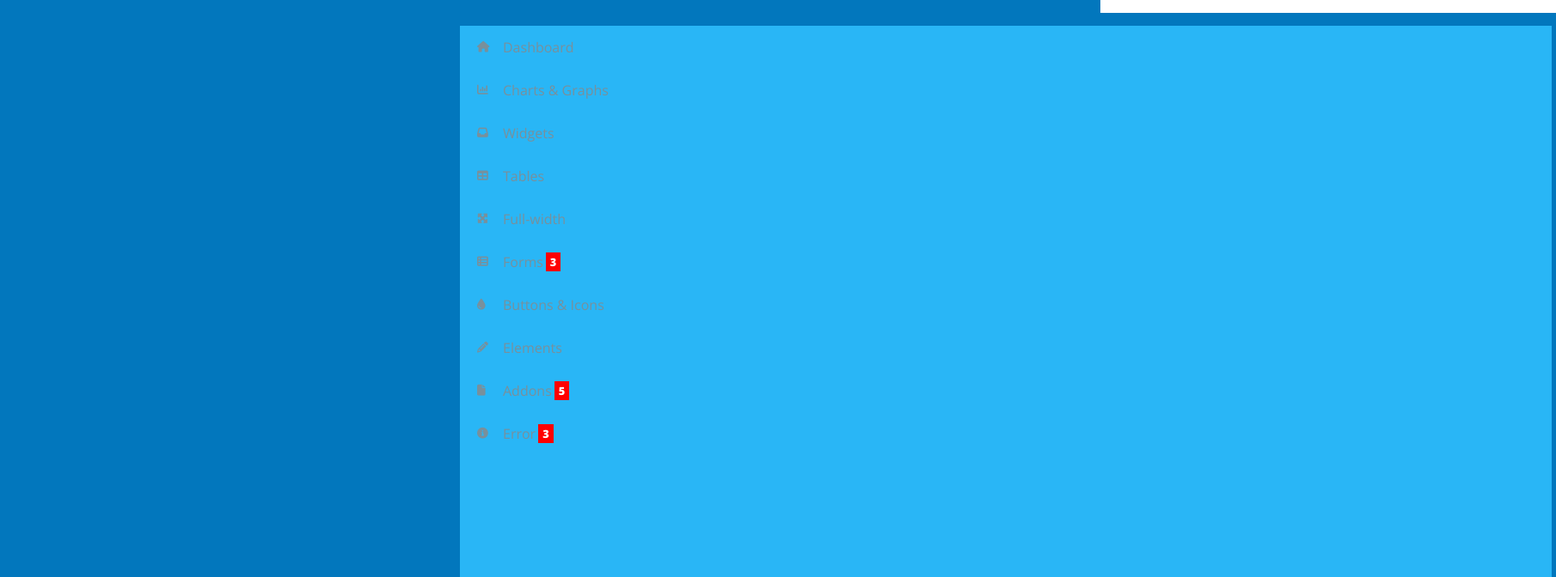
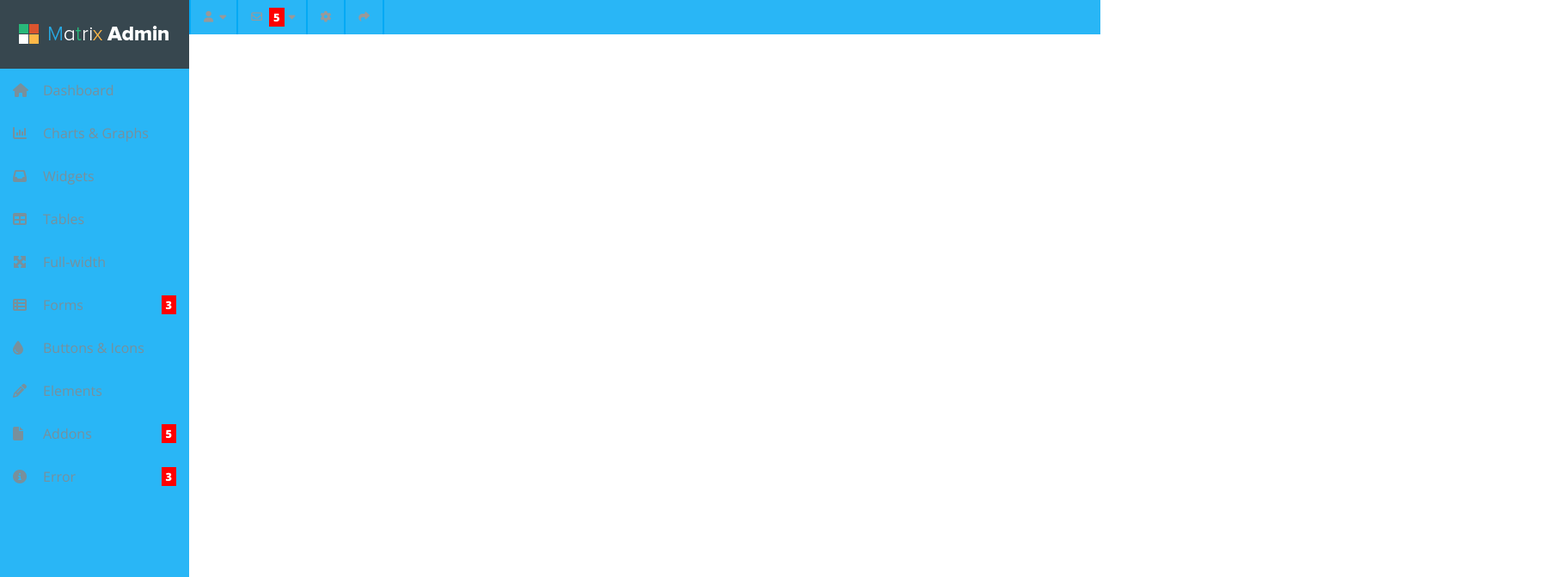
Before and after one commit to BGZStephen/matrix-website, an Angular app: page /dashboard in a window 1280 px wide. Shown: the top 672 px of the page at 86% size, 1810 px wide, since content can reach past the window. Built offline with nearby package versions, Linux system fonts and the light colour scheme.

Commit message:
updated container ID's and nested scss styles to keep them specific to components

```diff
--- a/src/app/modules/dashboard/components/dashboard-home/dashboard-home.component.html
+++ b/src/app/modules/dashboard/components/dashboard-home/dashboard-home.component.html
@@ -1,4 +1,4 @@
-<div class="main-container">
+<div id="dashboard-home">
   <div class="widgets-container">
     <div class="widget widget-one widget-l-blue">
       <i class="fa fa-tachometer fa-2x"></i>
--- a/src/app/modules/dashboard/components/dashboard-home/dashboard-home.component.scss
+++ b/src/app/modules/dashboard/components/dashboard-home/dashboard-home.component.scss
@@ -1,8 +1,7 @@
-.main-container {
+#dashboard-home {
   padding: 50px 5px 0 5px;
   @media(min-width: $screen-xs) {
     padding: 15px 5px;
-  }
   }
 
   .widgets-container {
@@ -65,3 +64,4 @@
   .widget-red {
     background: #f74d4d;
   }
+}
--- a/src/app/modules/dashboard/components/dashboard-login/dashboard-login.component.scss
+++ b/src/app/modules/dashboard/components/dashboard-login/dashboard-login.component.scss
@@ -1,4 +1,4 @@
-.main-container {
+#dashboard-login {
   background: $blue-800;
   display: flex;
   align-items: flex-start;
--- a/src/app/modules/dashboard/components/dashboard-navbar/dashboard-navbar.component.html
+++ b/src/app/modules/dashboard/components/dashboard-navbar/dashboard-navbar.component.html
@@ -1,4 +1,4 @@
-<div class="main-container">
+<div id="dashboard-navbar">
   <div class="navbar">
     <div class="logo-container">
       <img class="logo" src="/assets/images/logo.png">
--- a/src/app/modules/dashboard/components/dashboard-navbar/dashboard-navbar.component.scss
+++ b/src/app/modules/dashboard/components/dashboard-navbar/dashboard-navbar.component.scss
@@ -1,6 +1,5 @@
-.main-container {
+#dashboard-navbar {
   width: 100%;
-}
 
   .navbar {
     background: $blue-400;
@@ -130,3 +129,5 @@
     margin-left: auto;
     padding: 2px 5px;
   }
+
+}
--- a/src/app/modules/dashboard/components/dashboard-notification-bar/dashboard-notification-bar.component.html
+++ b/src/app/modules/dashboard/components/dashboard-notification-bar/dashboard-notification-bar.component.html
@@ -1,4 +1,4 @@
-<div class="main-container">
+<div id="dashboard-notification-bar">
   <div class="notification-bar">
     <div class="logo-container">
       <img class="logo" src="/assets/images/logo.png">
--- a/src/app/modules/dashboard/components/dashboard-notification-bar/dashboard-notification-bar.component.scss
+++ b/src/app/modules/dashboard/components/dashboard-notification-bar/dashboard-notification-bar.component.scss
@@ -1,6 +1,5 @@
-.main-container {
+#dashboard-notification-bar {
   width: 100%;
-}
 
   .notification-bar {
     display: flex;
@@ -81,3 +80,4 @@
   .fa-caret-down {
     padding: 2px;
   }
+}
--- a/src/app/modules/dashboard/components/dashboard-wrapper/dashboard-wrapper.component.html
+++ b/src/app/modules/dashboard/components/dashboard-wrapper/dashboard-wrapper.component.html
@@ -1,4 +1,4 @@
-<div class="main-container">
+<div id="dashboard-wrapper">
   <div class="navbar-container">
     <app-dashboard-navbar></app-dashboard-navbar>
   </div>
--- a/src/app/modules/dashboard/components/dashboard-wrapper/dashboard-wrapper.component.scss
+++ b/src/app/modules/dashboard/components/dashboard-wrapper/dashboard-wrapper.component.scss
@@ -1,4 +1,4 @@
-.main-container {
+#dashboard-wrapper {
   align-content: flex-start;
   display: flex;
   flex-wrap: wrap;
```
Lines whose indentation alone changed are shown as unchanged.
